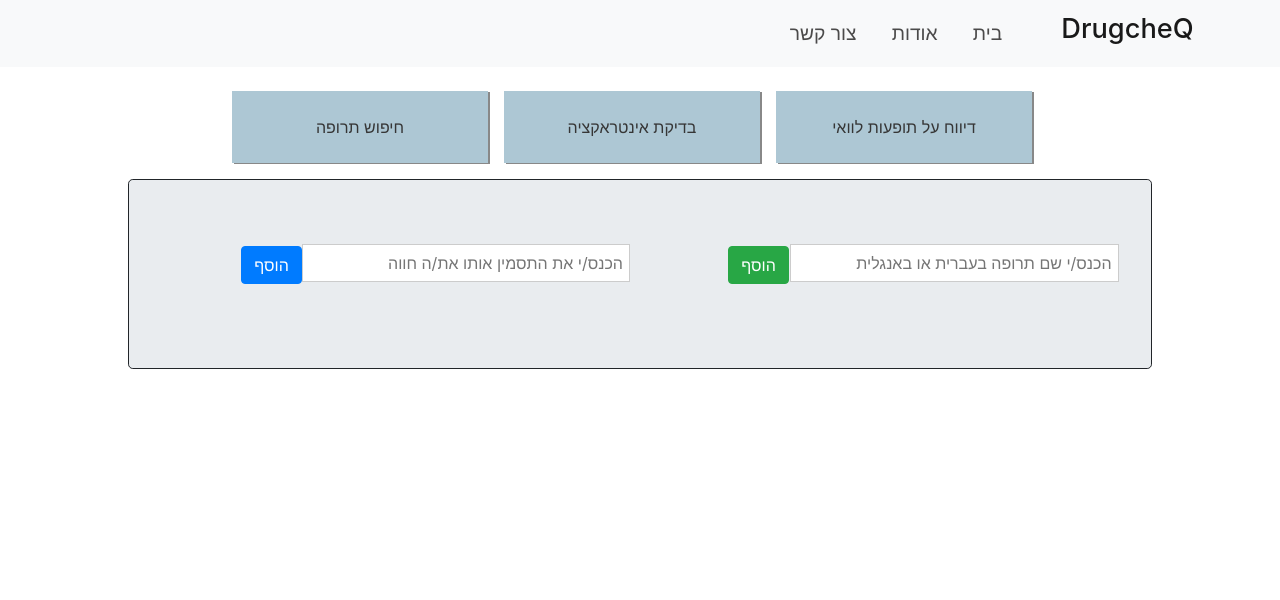
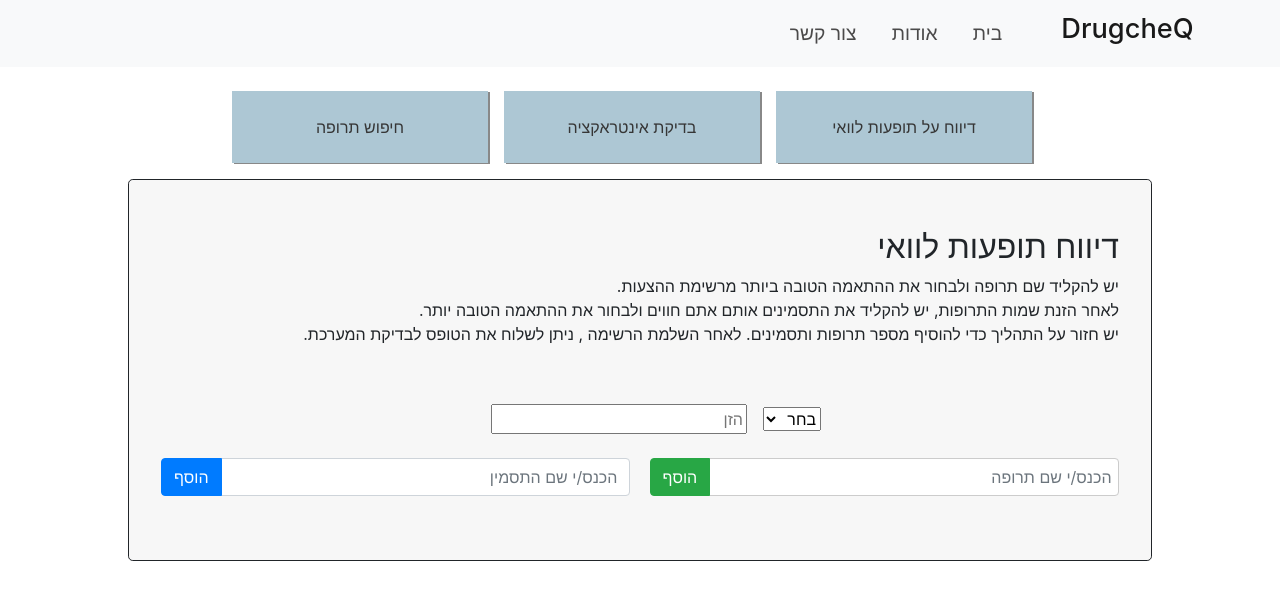
Before and after one commit to AmitLiberman/DrugcheQ-Preventing-Polypharmacy, a React app: page /side-effect-report in a window 1280 px wide. Shown: the top 600 px of the page. Built offline with nearby package versions, Linux system fonts and the light colour scheme.

Commit message:
send side effect report buttons added

```diff
--- a/src/App.css
+++ b/src/App.css
@@ -8,3 +8,23 @@ main {
     border-width: 0.1em;
     overflow: hidden;
 }
+
+.component-content {
+    font-size: 1rem;
+    font-weight: 400;
+    line-height: 1.5;
+    color: #212529;
+    box-sizing: border-box;
+    position: relative;
+    text-align: center;
+    width: 80%;
+    margin: 1em auto;
+    border-style: solid;
+    border-width: 0.1em;
+    overflow: hidden;
+    display: block;
+    margin-bottom: 2rem;
+    background-color: #f7f7f7;
+    border-radius: 0.3rem;
+    padding: 3rem 2rem;
+}
--- a/src/App.js
+++ b/src/App.js
@@ -4,7 +4,6 @@ import ActionNav from "./Components/ActionNav";
 import Home from "./Components/Home";
 import InteractionChecker from "./Components/InteractionChecker";
 import SideEffectReport from "./Components/SideEffectReport";
-
 import { BrowserRouter as Router, Switch, Route } from "react-router-dom";
 
 const App = (props) => {
@@ -13,7 +12,7 @@ const App = (props) => {
       <TopNav />
       <ActionNav />
       <Router>
-        <main className="jumbotron">
+        <main className="component-content">
           <Switch>
             <Route path="/about">
               <About />
--- a/src/Components/DrugInsert.css
+++ b/src/Components/DrugInsert.css
@@ -1,5 +1,7 @@
 .interaction-container {
-    overflow: hidden
+    overflow: hidden;
+    width: 80%;
+    float: right;
 }
 
 .interaction-form {
@@ -8,24 +10,19 @@
 
 .btn.btn-success.add-drug-btn {
     display: inline-block;
-    margin: 0.1em;
 }
 
-.input-drug-name {
+.form-control.input-drug-name {
     width: 70%;
     direction: rtl;
     border: 1px solid #ccc;
     padding: 0.4em;
 }
 
-.drug-list-container {
+
+/* .drug-list-container {
     display: block;
     margin-top: 1.2em;
     width: 100%;
     position: relative;
-}
-
-.btn.btn-light.save-btn {
-    margin: 1em;
-    border: 1px solid rgb(119, 119, 119);
-}
+} */
--- a/src/Components/DrugInsert.js
+++ b/src/Components/DrugInsert.js
@@ -2,7 +2,7 @@ import React, { Component } from "react";
 import DrugList from "./DrugList";
 import "./DrugInsert.css";
 
-export class DrugInsert extends Component {
+class DrugInsert extends Component {
   state = {
     drugName: "", //drug name that submited in input
     drugList: [],
@@ -11,7 +11,9 @@ export class DrugInsert extends Component {
   //Submit Drug Item to list
   handleSubmit = (event) => {
     event.preventDefault();
-    if (this.props.handler) this.props.handler(true);
+    if (this.props.drugInsertHandler) {
+      this.props.drugInsertHandler(true);
+    }
     const newDrugItem = {
       id: this.state.drugList.length + 1,
       name: this.state.drugName,
@@ -32,8 +34,8 @@ export class DrugInsert extends Component {
     this.setState({
       drugList: [...this.state.drugList.filter((drug) => drug.id !== id)],
     });
-    if (this.props.handler)
-      if (this.state.drugList.length === 1) this.props.handler(false);
+    if (this.props.drugInsertHandler)
+      if (this.state.drugList.length === 1) this.props.drugInsertHandler(false);
   };
 
   //handleInteractionCheck
@@ -44,16 +46,22 @@ export class DrugInsert extends Component {
     return (
       <div>
         <form className="interaction-form" onSubmit={this.handleSubmit}>
+          <div className="input-group mb-3">
+            <div className="input-group-prepend">
               <button className="btn btn-success add-drug-btn" type="submit">
                 הוסף
               </button>
+            </div>
             <input
               onChange={this.handleChange}
               type="text"
-            className="input-drug-name"
-            placeholder="הכנס/י שם תרופה בעברית או באנגלית"
+              className="form-control input-drug-name"
+              placeholder="הכנס/י שם תרופה"
               value={this.state.drugName}
+              aria-label=""
+              aria-describedby="basic-addon1"
             />
+          </div>
         </form>
         <div className="drug-list-container">
           <DrugList delDrug={this.delDrug} drugList={this.state.drugList} />
--- a/src/Components/DrugItem.css
+++ b/src/Components/DrugItem.css
@@ -1,5 +1,4 @@
 .drug-item-container {
-    background-color: #ececec;
     padding: 10px;
     border-bottom: 1px #ccc dotted;
     text-align: right;
--- a/src/Components/InteractionChecker.css
+++ b/src/Components/InteractionChecker.css
@@ -1,3 +1,14 @@
 .interaction-container {
     overflow: hidden;
 }
+
+.interaction-describe-container {
+    direction: rtl;
+    text-align: right;
+    padding-bottom: 1.1em;
+}
+
+.btn.btn-light.save-btn {
+    margin: 1em;
+    border: 1px solid rgb(119, 119, 119);
+}
--- a/src/Components/InteractionChecker.js
+++ b/src/Components/InteractionChecker.js
@@ -4,16 +4,16 @@ import DrugInsert from "./DrugInsert";
 
 class InteractionChecker extends Component {
   state = {
-    showButtons: false,
+    isDrugInsert: false,
   };
 
-  showButtonsHandler = (e) => {
-    this.setState({ showButtons: e });
+  drugInsertHandler = (e) => {
+    this.setState({ isDrugInsert: e });
   };
 
   render() {
     let checkIntreactionBtn = "";
-    if (this.state.showButtons === true) {
+    if (this.state.isDrugInsert === true) {
       checkIntreactionBtn = (
         <div className="submit-drug-list-btn-container">
           <button
@@ -28,7 +28,16 @@ class InteractionChecker extends Component {
     }
     return (
       <div className="interaction-container">
-        <DrugInsert handler={this.showButtonsHandler} />
+        <div className="interaction-describe-container">
+          <h2>בדיקת אינטראקציה בין תרופות</h2>
+          <p>
+            התחל להקליד שם תרופה ובחר את ההתאמה הטובה ביותר מרשימת ההצעות. חזור
+            על התהליך כדי להוסיף מספר תרופות.<br></br> לאחר השלמת הרשימה שלך,
+            תוכל לבדוק אם קיימת אינטראקציה באופן מיידי או לשמור את הרשימה שלך
+            לבדיקה עתידית.
+          </p>
+        </div>
+        <DrugInsert drugInsertHandler={this.drugInsertHandler} />
         {checkIntreactionBtn}
       </div>
     );
--- a/src/Components/Report.css
+++ b/src/Components/Report.css
@@ -4,7 +4,6 @@
 
 .btn.btn-success.add-side-effect-btn {
     display: inline-block;
-    margin: 0.1em;
 }
 
 .input-side-effect-name {
--- a/src/Components/Report.js
+++ b/src/Components/Report.js
@@ -2,7 +2,7 @@ import React, { Component } from "react";
 import "./Report.css";
 import DrugList from "./DrugList";
 
-export class Report extends Component {
+class Report extends Component {
   state = {
     conditionName: "", //condition name that submited in input
     conditionsList: [],
@@ -11,6 +11,7 @@ export class Report extends Component {
   //Submit condition Item to list
   handleSubmit = (event) => {
     event.preventDefault();
+    if (this.props.symptomInsertHandler) this.props.symptomInsertHandler(true);
     const newConditionItem = {
       id: this.state.conditionsList.length + 1,
       name: this.state.conditionName,
@@ -35,21 +36,33 @@ export class Report extends Component {
         ...this.state.conditionsList.filter((drug) => drug.id !== id),
       ],
     });
+    if (this.props.symptomInsertHandler)
+      if (this.state.conditionsList.length === 1)
+        this.props.symptomInsertHandler(false);
   };
   render() {
     return (
       <div>
         <form className="side-effect-form" onSubmit={this.handleSubmit}>
-          <button className="btn btn-primary add-side-effect-btn" type="submit">
+          <div className="input-group mb-3">
+            <div className="input-group-prepend">
+              <button
+                className="btn btn-primary add-side-effect-btn"
+                type="submit"
+              >
                 הוסף
               </button>
+            </div>
             <input
               onChange={this.handleChange}
               type="text"
-            className="input-side-effect-name"
-            placeholder="הכנס/י את התסמין אותו את/ה חווה"
+              className="form-control input-side-effect-name"
+              placeholder="הכנס/י שם התסמין "
               value={this.state.conditionName}
+              aria-label=""
+              aria-describedby="basic-addon1"
             />
+          </div>
         </form>
 
         <div className="drug-list-container">
--- a/src/Components/SideEffectReport.css
+++ b/src/Components/SideEffectReport.css
@@ -11,3 +11,29 @@
     text-align: right;
     float: left;
 }
+
+.side-effect-describe-container {
+    direction: rtl;
+    text-align: right;
+    padding-bottom: 1.1em;
+}
+
+.btn.btn-outline-dark.send-btn {
+    margin: 1em;
+}
+
+.report-details-container {
+    width: 100%;
+    margin: 1em;
+    position: relative
+}
+
+.age-input {
+    direction: rtl;
+    margin: 0.5em;
+}
+
+.gender-input {
+    direction: rtl;
+    margin: 0.5em;
+}
--- a/src/Components/SideEffectReport.js
+++ b/src/Components/SideEffectReport.js
@@ -3,16 +3,70 @@ import "./SideEffectReport.css";
 import DrugInsert from "./DrugInsert";
 import Report from "./Report";
 
-export class SideEffectReport extends Component {
+class SideEffectReport extends Component {
+  state = {
+    isDrugInsert: false,
+    isSymptomInsert: false,
+  };
+
+  drugInsertHandler = (e) => {
+    this.setState({ isDrugInsert: e });
+  };
+
+  symptomInsertHandler = (e) => {
+    this.setState({ isSymptomInsert: e });
+  };
+
   render() {
+    let sendReportBtn = "";
+
+    if (this.state.isDrugInsert && this.state.isSymptomInsert) {
+      sendReportBtn = (
+        <div className="submit-report-btn-container">
+          <button
+            onClick={this.handleInteractionCheck}
+            className="btn btn-outline-dark send-btn"
+          >
+            דווח
+          </button>
+        </div>
+      );
+    }
+
     return (
-      <div>
+      <div className="SideEffectReport">
+        <div className="side-effect-describe-container">
+          <h2>דיווח תופעות לוואי</h2>
+          <p>
+            יש להקליד שם תרופה ולבחור את ההתאמה הטובה ביותר מרשימת ההצעות.
+            <br></br> לאחר הזנת שמות התרופות, יש להקליד את התסמינים אותם אתם
+            חווים ולבחור את ההתאמה הטובה יותר.<br></br> יש חזור על התהליך כדי
+            להוסיף מספר תרופות ותסמינים. לאחר השלמת הרשימה , ניתן לשלוח את הטופס
+            לבדיקת המערכת.
+          </p>
+        </div>
+
+        <div className=" form-group report-details-container">
+          <input
+            type="number"
+            className="age-input"
+            id="age-input"
+            placeholder="הזן"
+          />
+          <select className="gender-input" id="inputGroupSelect01">
+            <option selected>בחר</option>
+            <option value="1">זכר</option>
+            <option value="2">נקבה</option>
+          </select>
+        </div>
+
         <div className="drug-list-report-container">
-          <DrugInsert />
+          <DrugInsert drugInsertHandler={this.drugInsertHandler} />
         </div>
         <div className="sid-effect-report-container">
-          <Report />
+          <Report symptomInsertHandler={this.symptomInsertHandler} />
         </div>
+        {sendReportBtn}
       </div>
     );
   }
```
Also changed, not shown: 2 other files (tests, documents, lock files or other folders). Lines whose indentation alone changed are shown as unchanged.
